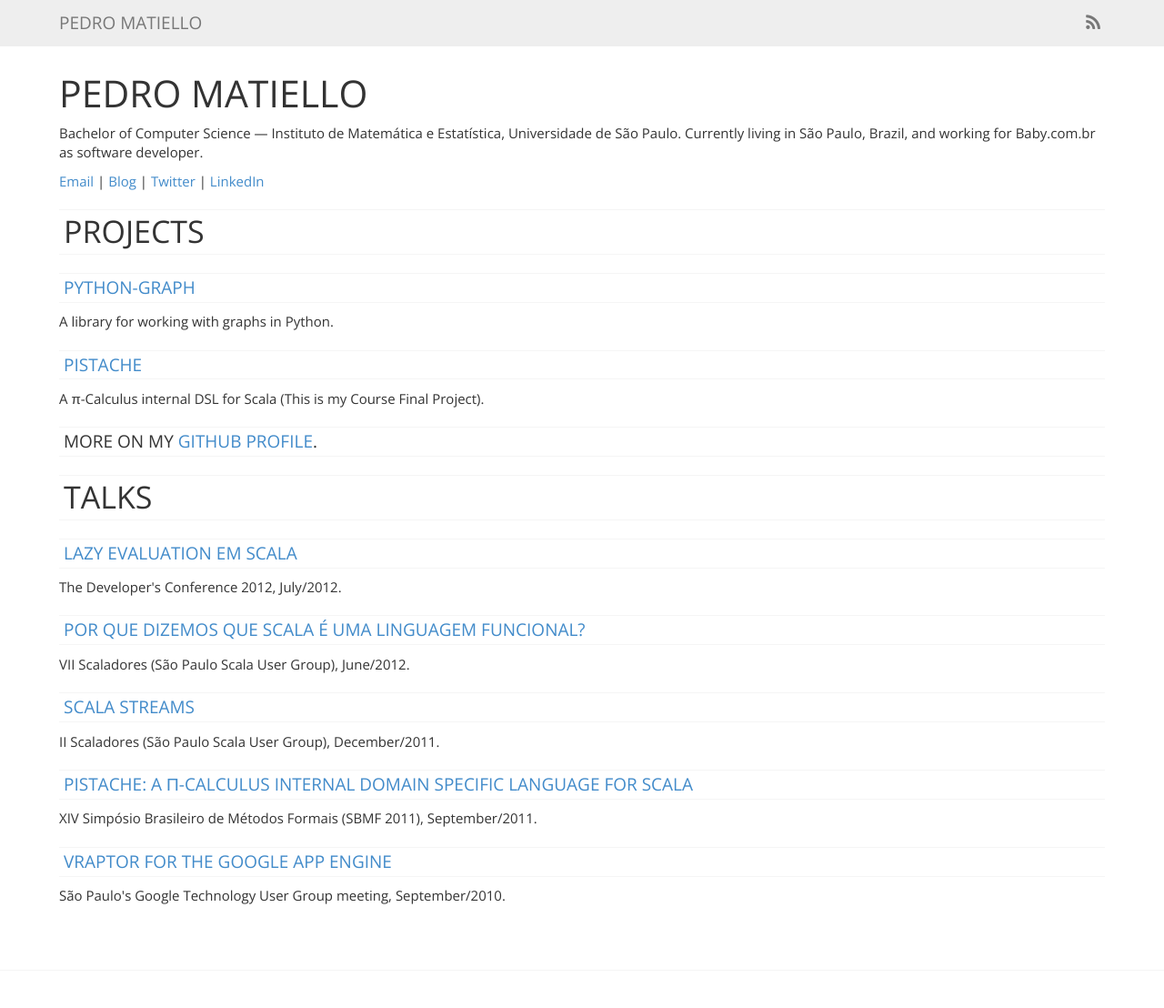
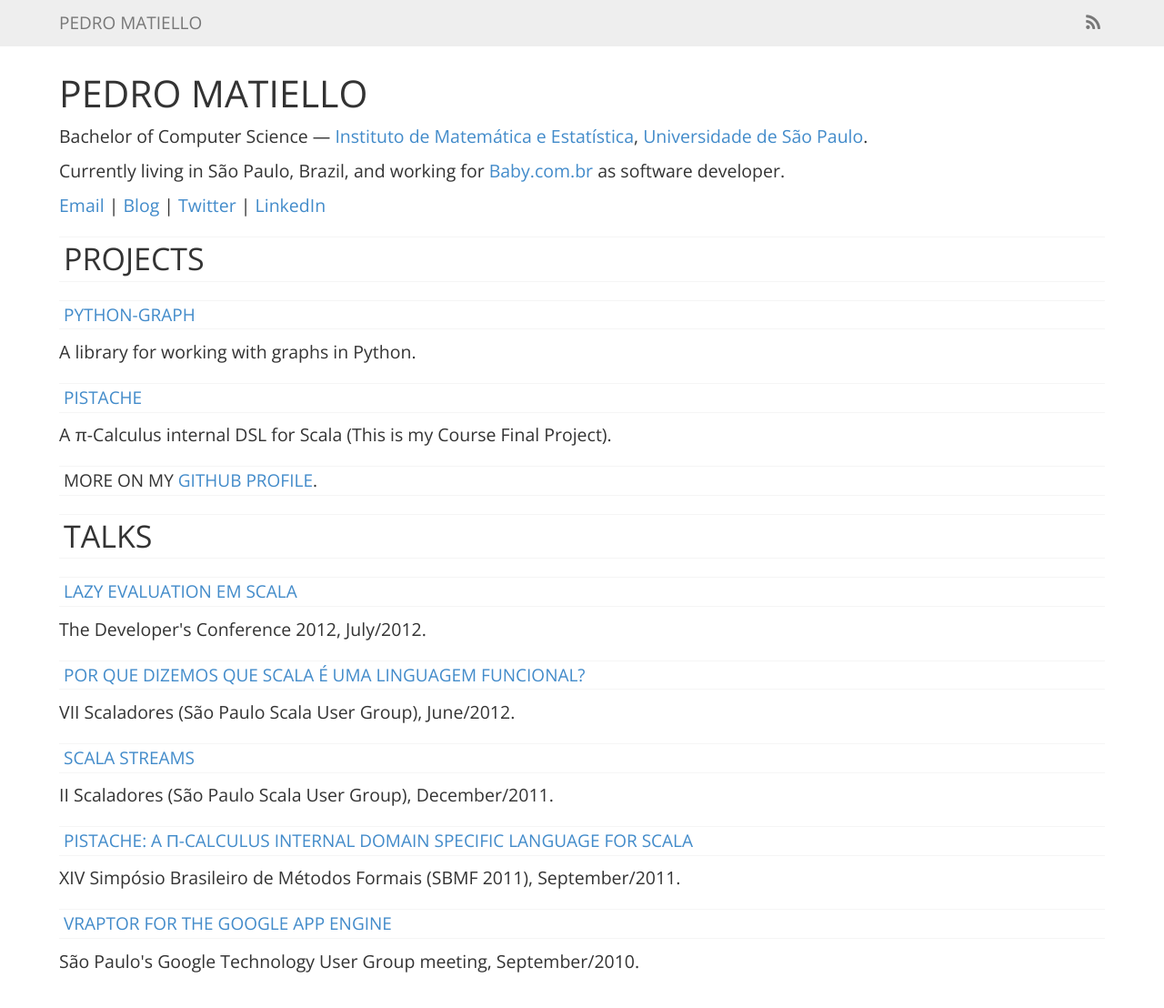
Before and after one commit to pmatiello/pmatiello.github.io, a Jekyll site: the page built from index.html, in a window 1280 px wide and 1202 px high. Shown: the top 1108 px of the window at 91% size. Built offline with Jekyll 4.4.1, drawn with Linux system fonts in a browser that asks for light colours; nearby versions of some CDN libraries; Markdown is read by kramdown in place of the engine named in the settings.

Commit message:
Added links to IME, USP and Baby on about page.

```diff
--- a/index.html
+++ b/index.html
@@ -3,10 +3,11 @@ layout: layout
 title: "About Pedro Matiello"
 ---
 
-<section class="content">
+<section class="content about">
   <h1>Pedro Matiello</h1>
 
-  <p>Bachelor of Computer Science — Instituto de Matemática e Estatística, Universidade de São Paulo. Currently living in São Paulo, Brazil, and working for Baby.com.br as software developer.</p>
+  <p>Bachelor of Computer Science — <a href="http://www.ime.usp.br/">Instituto de Matemática e Estatística</a>, <a href="http://www.usp.br/">Universidade de São Paulo</a>.</p>
+  <p>Currently living in São Paulo, Brazil, and working for <a href="https://www.baby.com.br/">Baby.com.br</a> as software developer.</p>
 
   <p><a href="mailto:pedro@pmatiello.me">Email</a> | <a href="http://pmatiello.blogspot.com.br">Blog</a> | <a href="http://twitter.com/pmatiello">Twitter</a> | <a href="http://www.linkedin.com/in/pmatiello">LinkedIn</a></p>
 
```
